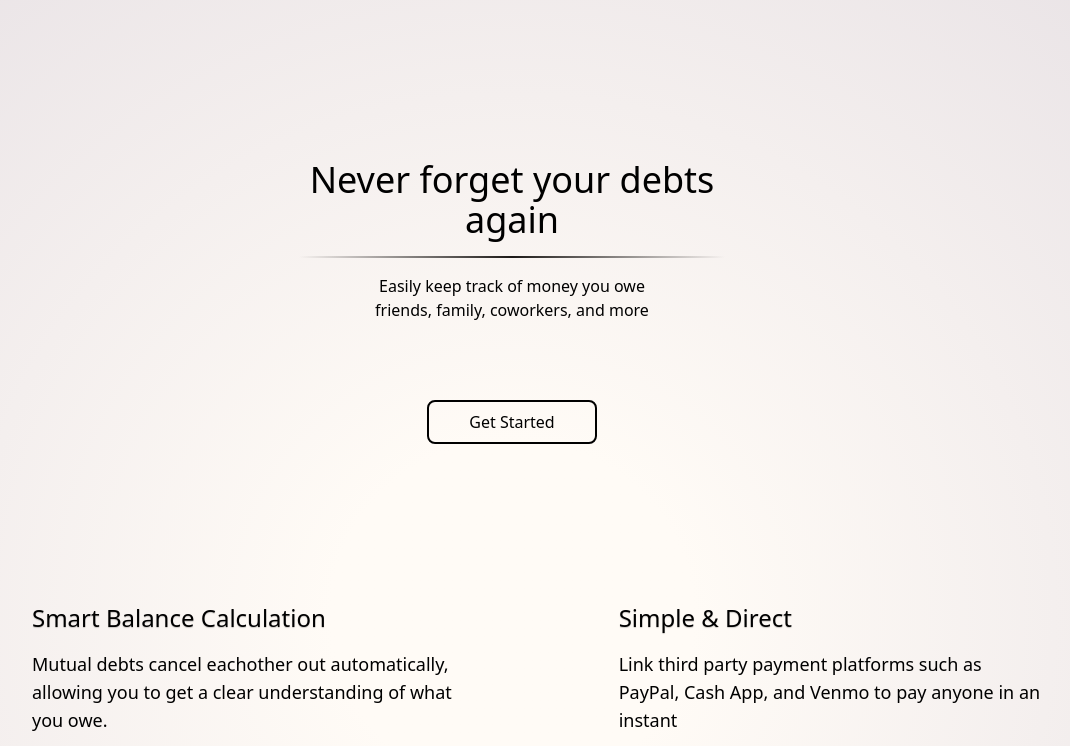
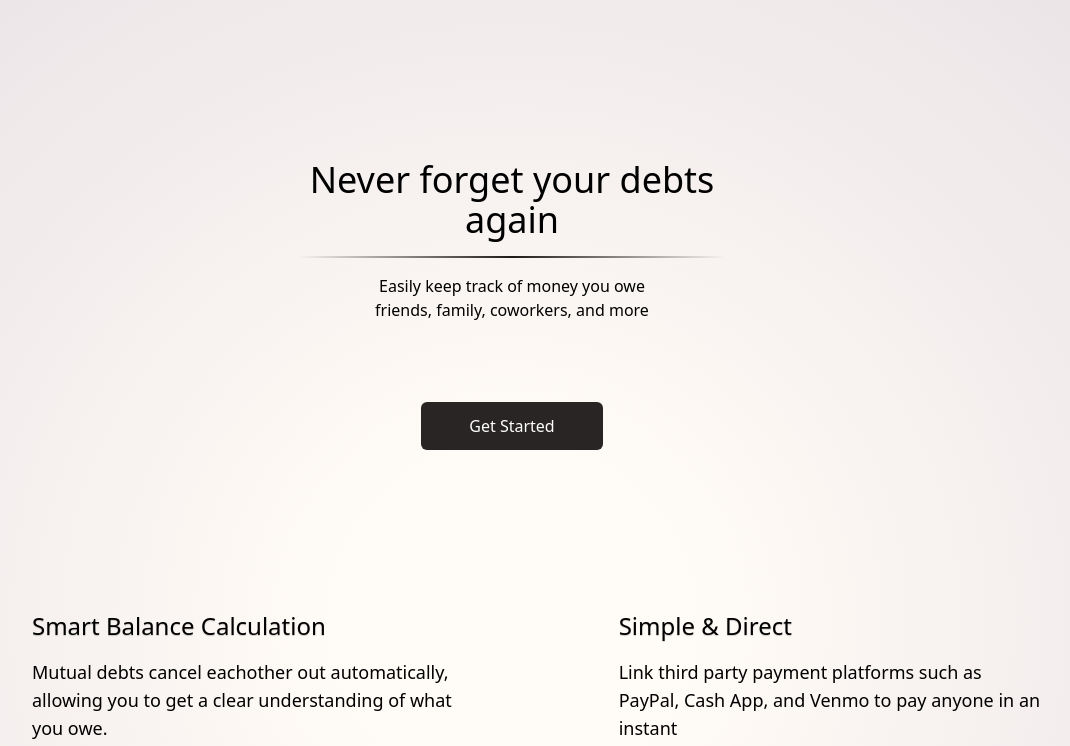
Before and after one commit to Oasis-NEU/f25-group-25, a React (Vite) app in the folder my-react-app/: page /landing in a window 1280 px wide. Shown: the top 746 px of the page, without its empty margins (128-1198 px from the left). Built offline with nearby package versions, Linux system fonts and the light colour scheme.

Commit message:
landing page mostly complete

```diff
--- a/my-react-app/src/pages/landing.jsx
+++ b/my-react-app/src/pages/landing.jsx
@@ -11,19 +11,21 @@ function Landing() {
         </div>
         <div className="flex justify-center mt-20">
             <Link to='/login' className="rounded-md">
-                <button className="cursor-pointer outline-2 px-10 py-2 rounded-md  hover:shadow-2xl hover:text-blue-600 transition-all">Get Started</button>
+                <button className="cursor-pointer px-12 py-3 rounded-md bg-stone-800 text-white hover:shadow-2xl hover:scale-105 hover:bg-blue-600 transition-all duration-300">
+                    Get Started
+                </button>
             </Link>
         </div>
         <div className="flex">
-            <div className="flex flex-col mt-40 ml-40 w-1/3 mb-20 pb-20">
+            <div className="flex flex-col mt-40 ml-40 w-1/3 mb-20 pb-20 hover:scale-105 transition-all duration-300">
                 <p className="pb-4 text-2xl text-shadow-xs">Smart Balance Calculation</p>
                 <p className="text-wrap text-lg">Mutual debts cancel eachother out automatically, allowing you to get a clear understanding of what you owe.</p>
-                <div className="outline-2 h-80 w-full mt-4 rounded-md">*Insert Image*</div>
+                <div className="outline-2 h-80 w-full mt-4 rounded-md hover:shadow-2xl transition-all duration-200">*Insert Image*</div>
             </div>
-            <div className="flex flex-col mt-40 ml-40 w-1/3 mb-20 pb-20">
+            <div className="flex flex-col mt-40 ml-40 w-1/3 mb-20 pb-20 hover:scale-105 transition-all duration-300">
                 <p className="pb-4 text-2xl text-shadow-xs">Simple & Direct</p>
                 <p className="text-wrap text-lg">Link third party payment platforms such as PayPal, Cash App, and Venmo to pay anyone in an instant</p>
-                <div className="outline-2 h-80 w-full mt-4 rounded-md">*Insert Image*</div>
+                <div className="outline-2 h-80 w-full mt-4 rounded-md hover:shadow-2xl transition-all duration-200">*Insert Image*</div>
             </div>
         </div>
 
```
